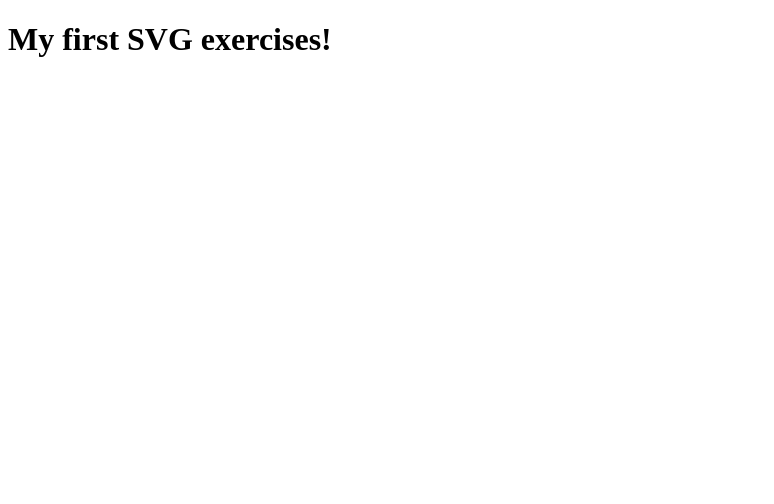
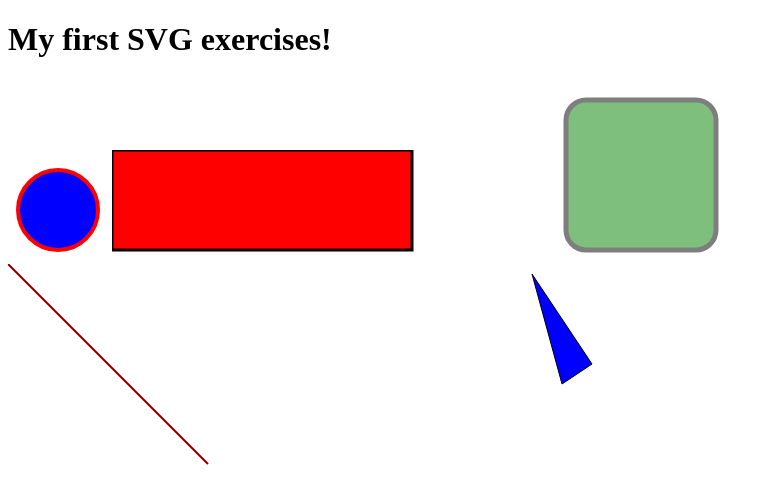
Before and after one commit to JDuane/ALC-HTML5, a plain HTML site: page SVG EXERCISES/index.html in a window 1280 px wide. Shown: the whole page, without its empty margins (0-774 px from the left). Drawn offline with Linux system fonts and the light colour scheme.

Commit message:
finished SVG

```diff
--- a/SVG EXERCISES/index.html
+++ b/SVG EXERCISES/index.html
@@ -3,8 +3,25 @@
     <body>
         <h1>My first SVG exercises!</h1>
 
-        <svg>
-
+        <svg width="100" height="100">
+            <circle cx="50" cy="50" r="40" stroke="red" stroke-width="4" fill="blue" />
+            Sorry, your browser does not support inline SVG.
+        </svg>
+        <svg width="400" height="110">
+            <rect width="300" height="100" style="fill:red;stroke-width:3;stroke:black" />
+            Sorry, your browser does not support inline SVG.
+        </svg>
+        <svg width="400" height="180">
+            <rect x="50" y="20" rx="20" ry="20" width="150" height="150" style="fill:green;stroke:black;stroke-width:5;opacity:0.5" />
+            Sorry, your browser does not support inline SVG.
+        </svg>
+        <svg height="210" width="500">
+            <line x1="0" y1="0" x2="200" y2="200" style="stroke:darkred;stroke-width:2" />
+            Sorry, your browser does not support inline SVG.
+        </svg>
+        <svg height="210" width="500">
+            <polygon points ="20,10 50,120 80,100" style="fill:blue;stroke:black;stroke-width:1" />
+            Sorry, your browser does not support inline SVG.
         </svg>
     </body>
 </html>
```
Also changed, not shown: 1 other file.
